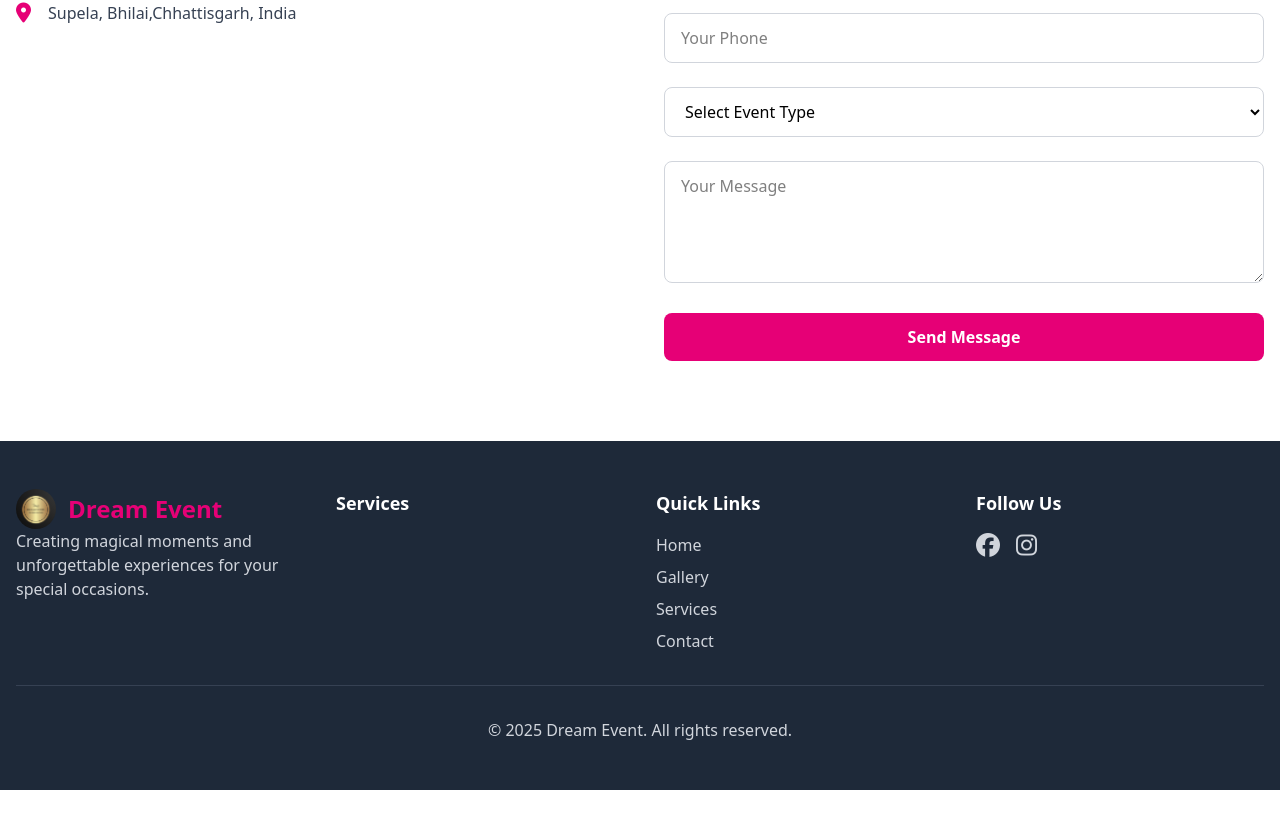
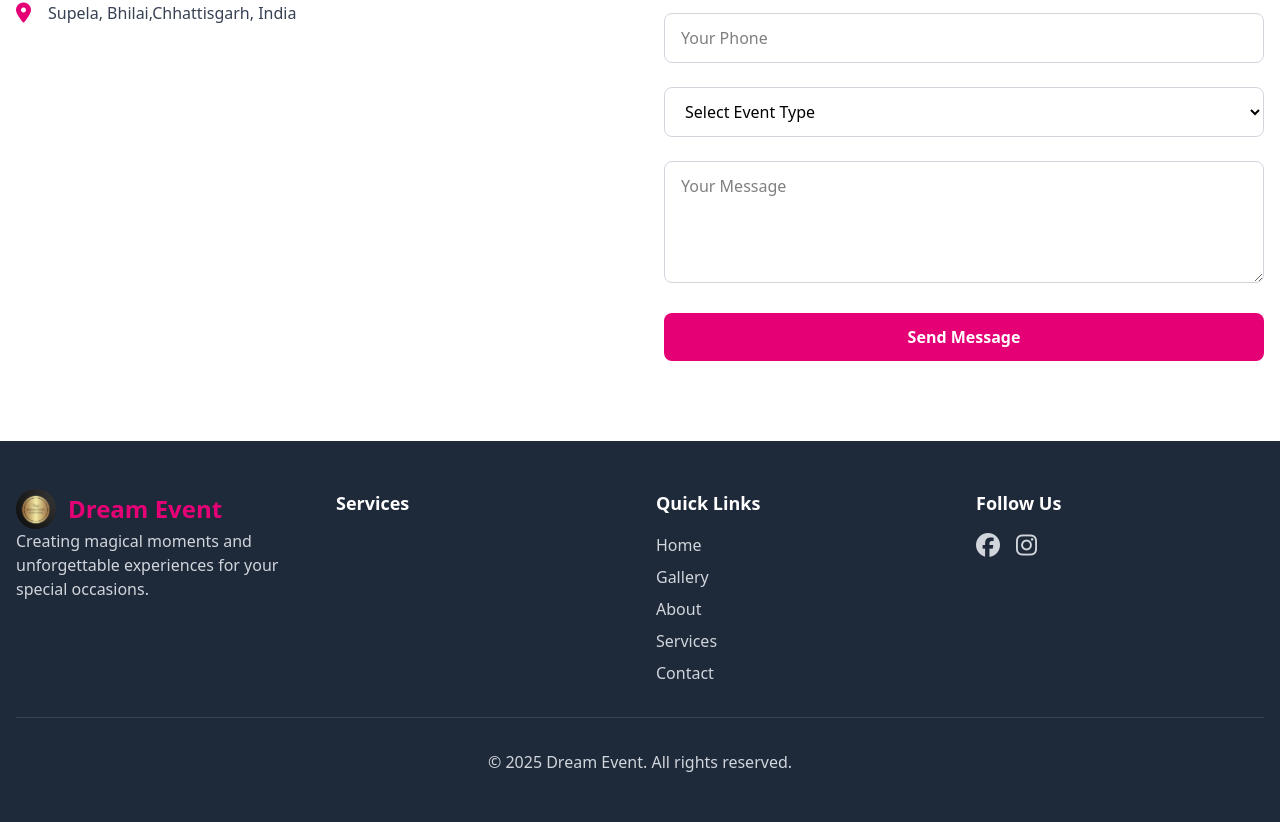
Before and after one commit to Dream-event1/event, a React (Vite) app: page / in a window 1280 px wide. Shown: the part 5579-6401 px from the top of the page. Before the commit the page ends 6369 px from the top, so only its background shows below. Built offline with nearby package versions, Linux system fonts and the light colour scheme.

Commit message:
Update Mainpage.jsx

```diff
--- a/src/pages/Mainpage.jsx
+++ b/src/pages/Mainpage.jsx
@@ -1163,6 +1163,11 @@ const handleCategoryClick = (category) => {
                       Gallery
                     </a>
                   </li>
+                   <li>
+                    <Link to="/about" className="hover:text-pink-400">
+                      About
+                    </Link>
+                  </li>
                   <li>
                     <a href="#services" className="hover:text-pink-400">
                       Services
```
